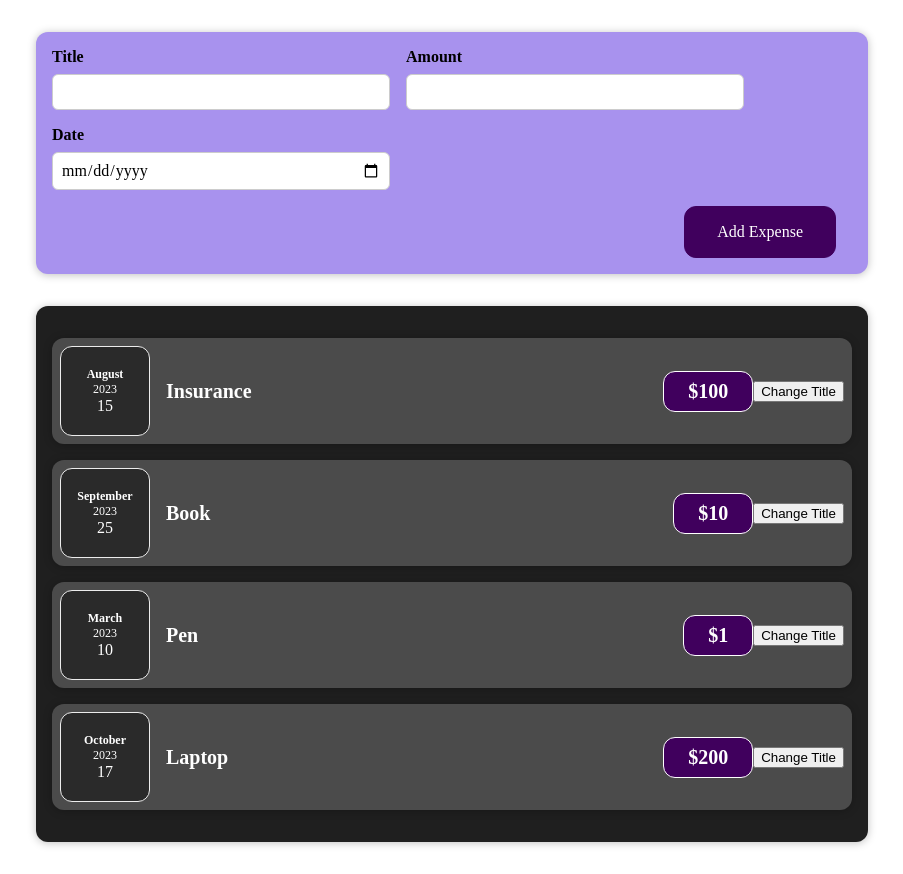
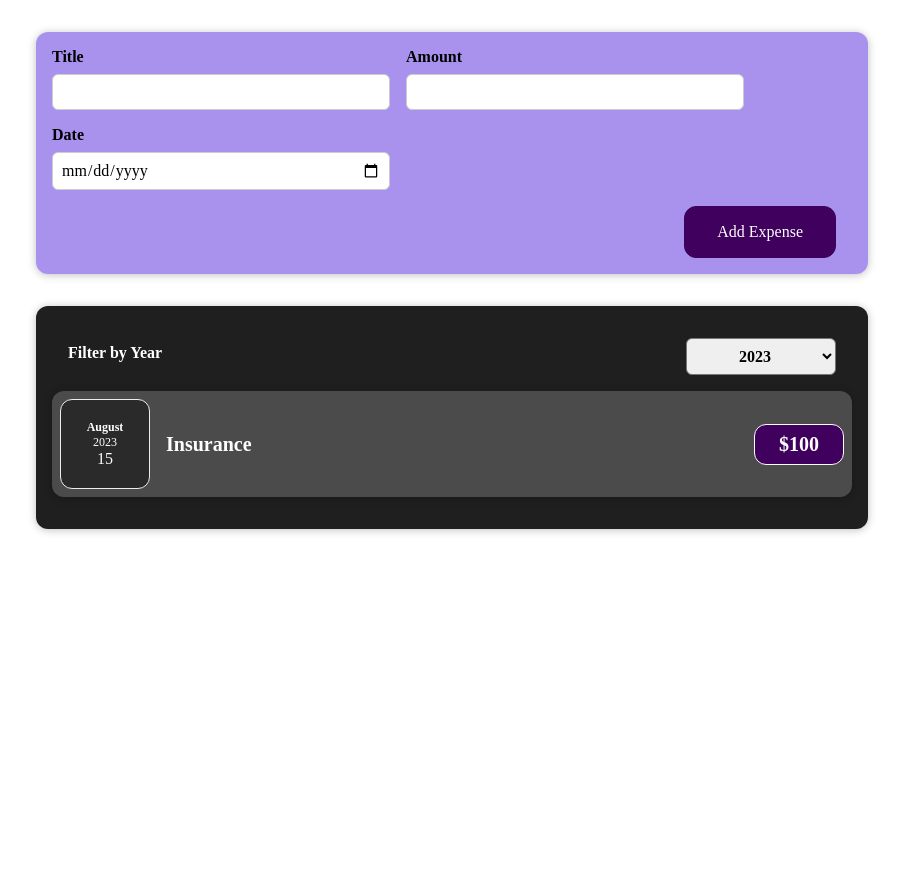
Before and after one commit to SumenKD10/SHP_First_React_App, a React (Create React App) app: page / in a window 1280 px wide. Shown: the whole page, without its empty margins (188-1091 px from the left). After the commit the page ends 800 px from the top, so only its background shows below. Built offline with nearby package versions, Linux system fonts and the light colour scheme.

Commit message:
Made a filter

```diff
--- a/src/App.js
+++ b/src/App.js
@@ -1,25 +1,21 @@
-// Write your code at relevant places in the code below:
-
 import React, { useState } from "react";
 import Expenses from "./components/Expenses/Expenses";
 import NewExpense from "./components/NewExpense/NewExpense";
 
+const DUMMY_EXPENSES = [
+  { id: 1, title: "Insurance", date: new Date(2023, 7, 15), price: 100 },
+  { id: 2, title: "Book", date: new Date(2024, 8, 25), price: 10 },
+  { id: 3, title: "Pen", date: new Date(2025, 2, 10), price: 1 },
+  { id: 4, title: "Laptop", date: new Date(2024, 9, 17), price: 200 },
+];
+
 const App = () => {
-  const [expenses, setExpenses] = useState([
-    { id: 1, title: "Insurance", date: new Date(2023, 7, 15), price: 100 },
-    { id: 2, title: "Book", date: new Date(2023, 8, 25), price: 10 },
-    { id: 3, title: "Pen", date: new Date(2023, 2, 10), price: 1 },
-    { id: 4, title: "Laptop", date: new Date(2023, 9, 17), price: 200 },
-  ]);
+  const [expenses, setExpenses] = useState(DUMMY_EXPENSES);
 
   const addExpenseHandler = (expense) => {
-    let newElement = {
-      id: expenses.length + 1,
-      title: expense.title,
-      date: new Date(expense.date.slice(0, 4),expense.date.slice(5, 7)-1,expense.date.slice(8, 10) ),
-      price: expense.amount
-    }
-    setExpenses([newElement, ...expenses]);
+    setExpenses((prevExpenses) => {
+      return [expense, ...prevExpenses];
+    });
   };
 
   return (
--- a/src/components/Expenses/ExpenseItem.js
+++ b/src/components/Expenses/ExpenseItem.js
@@ -1,23 +1,16 @@
-import React, { useState } from "react";
 import "./ExpenseItem.css";
 import ExpenseDate from "./ExpenseDate";
 import Card from "../UI/Card";
 
 const ExpenseItem = (props) => {
-  const [title, setTitle] = useState(props.title);
-
-  function buttonClickHandler() {
-    setTitle("New Title");
-  }
 
   return (
     <Card className="expense-item">
       <ExpenseDate date={props.date} />
       <div className="expense-item__description">
-        <h2>{title}</h2>
+        <h2>{props.title}</h2>
         <div className="expense-item__price">${props.price}</div>
       </div>
-      <button onClick={buttonClickHandler}>Change Title</button>
     </Card>
   );
 };
--- a/src/components/Expenses/Expenses.js
+++ b/src/components/Expenses/Expenses.js
@@ -1,13 +1,23 @@
-import React from "react";
+import React, { useState } from "react";
 import ExpenseItem from "./ExpenseItem";
 import "./Expenses.css";
 import Card from "../UI/Card";
+import ExpensesFilter from "./ExpensesFilter";
 
 const Expenses = (props) => {
-  console.log(props);
+    const [filteredYear, setFilteredYear] = useState("2023");
+
+    const changeFilterHandler = (selectedYear) => {
+        setFilteredYear(selectedYear);
+    };
+
     return (
         <Card className="expenses">
-      {props.expenses.map((expense) => {
+            <ExpensesFilter
+                selected={filteredYear}
+                onChangeFilter={changeFilterHandler}
+            />
+            {props.expenses.filter((expense) => (expense.date.getFullYear() == filteredYear)).map((expense) => {
                 return (
                     <ExpenseItem
                         key={expense.id}
--- /dev/null
+++ b/src/components/Expenses/ExpensesFilter.css
@@ -0,0 +1,24 @@
+.expenses-filter {
+    color: white;
+    padding: 0 1rem;
+  }
+
+  .expenses-filter__control {
+    display: flex;
+    width: 100%;
+    align-items: center;
+    justify-content: space-between;
+    margin: 1rem 0;
+  }
+
+  .expenses-filter label {
+    font-weight: bold;
+    margin-bottom: 0.5rem;
+  }
+
+  .expenses-filter select {
+    font: inherit;
+    padding: 0.5rem 3rem;
+    font-weight: bold;
+    border-radius: 6px;
+  }
--- /dev/null
+++ b/src/components/Expenses/ExpensesFilter.js
@@ -0,0 +1,27 @@
+import React from "react";
+import "./ExpensesFilter.css";
+
+const ExpensesFilter = (props) => {
+  const dropdownChangeHandler = (event) => {
+    props.onChangeFilter(event.target.value);
+  };
+
+  return (
+    <div className="expenses-filter">
+      <div className="expenses-filter__control">
+        <label htmlFor="year-dropdown">Filter by Year</label>
+        <select
+          value={props.selected}
+          onChange={dropdownChangeHandler}
+          id="year-dropdown"
+        >
+          <option value="2023">2023</option>
+          <option value="2024">2024</option>
+          <option value="2025">2025</option>
+        </select>
+      </div>
+    </div>
+  );
+};
+
+export default ExpensesFilter;
--- a/src/components/NewExpense/ExpenseForm.js
+++ b/src/components/NewExpense/ExpenseForm.js
@@ -2,72 +2,66 @@
 import "./ExpenseForm.css";
 
 const ExpenseForm = (props) => {
-
-  const [userInput, setUserInput] = useState({
-    title: "",
-    amount: "",
-    date: ""
-  });
+  const [enteredTitle, setEnteredTitle] = useState("");
+  const [enteredAmount, setEnteredAmount] = useState("");
+  const [enteredDate, setEnteredDate] = useState("");
 
   const titleChangeHandler = (event) => {
-    // setEnteredTitle(event.target.value);
-    setUserInput((prevState) => {
-      return {
-        ...prevState,
-        title: event.target.value
-      }
-    });
+    setEnteredTitle(event.target.value);
   };
 
   const amountChangeHandler = (event) => {
-    // setEnteredTitle(event.target.value);
-    setUserInput((prevState) => {
-      return {
-        ...prevState,
-        amount: event.target.value
-      }
-    });
+    setEnteredAmount(event.target.value);
   };
 
   const dateChangeHandler = (event) => {
-    // setEnteredTitle(event.target.value);
-    setUserInput((prevState) => {
-      return {
-        ...prevState,
-        date: event.target.value
-      }
-    });
+    setEnteredDate(event.target.value);
   };
 
-  const submitButtonHandler = (event) => {
+  const formSubmitHandler = (event) => {
     event.preventDefault();
-    const allInfo = {
-      title: userInput.title,
-      amount: userInput.amount,
-      date: new Date(userInput.date).toISOString()
-    }
-    props.onSaveExpenseData(allInfo);
-    setUserInput({
-      title: "",
-      amount: "",
-      date: ""
-    });
-  }
+    const expenseData = {
+      title: enteredTitle,
+      price: enteredAmount,
+      date: new Date(enteredDate),
+    };
+    props.onSaveExpenseData(expenseData);
+    setEnteredTitle("");
+    setEnteredAmount("");
+    setEnteredDate("");
+  };
 
   return (
-    <form onSubmit={submitButtonHandler}>
+    <form onSubmit={formSubmitHandler}>
       <div className="new-expense__controls">
         <div className="new-expense__control">
           <label htmlFor="title">Title</label>
-          <input value={userInput.title} type="text" id="title" onChange={titleChangeHandler} />
+          <input
+            type="text"
+            value={enteredTitle}
+            id="title"
+            onChange={titleChangeHandler}
+          />
         </div>
         <div className="new-expense__control">
           <label htmlFor="amount">Amount</label>
-          <input value={userInput.amount} type="number" id="amount" onChange={amountChangeHandler} />
+          <input
+            type="number"
+            value={enteredAmount}
+            id="amount"
+            onChange={amountChangeHandler}
+          />
         </div>
         <div className="new-expense__control">
           <label htmlFor="date">Date</label>
-          <input value={userInput.date} type="date" id="date" min="2023-01-01" max="2024-12-31" onChange={dateChangeHandler} />
+          <input
+            type="date"
+            value={enteredDate}
+            id="date"
+            min="2023-01-01"
+            max="2024-12-31"
+            onChange={dateChangeHandler}
+          />
         </div>
       </div>
       <div className="new-expense__actions">
```
Lines whose indentation alone changed are shown as unchanged.
